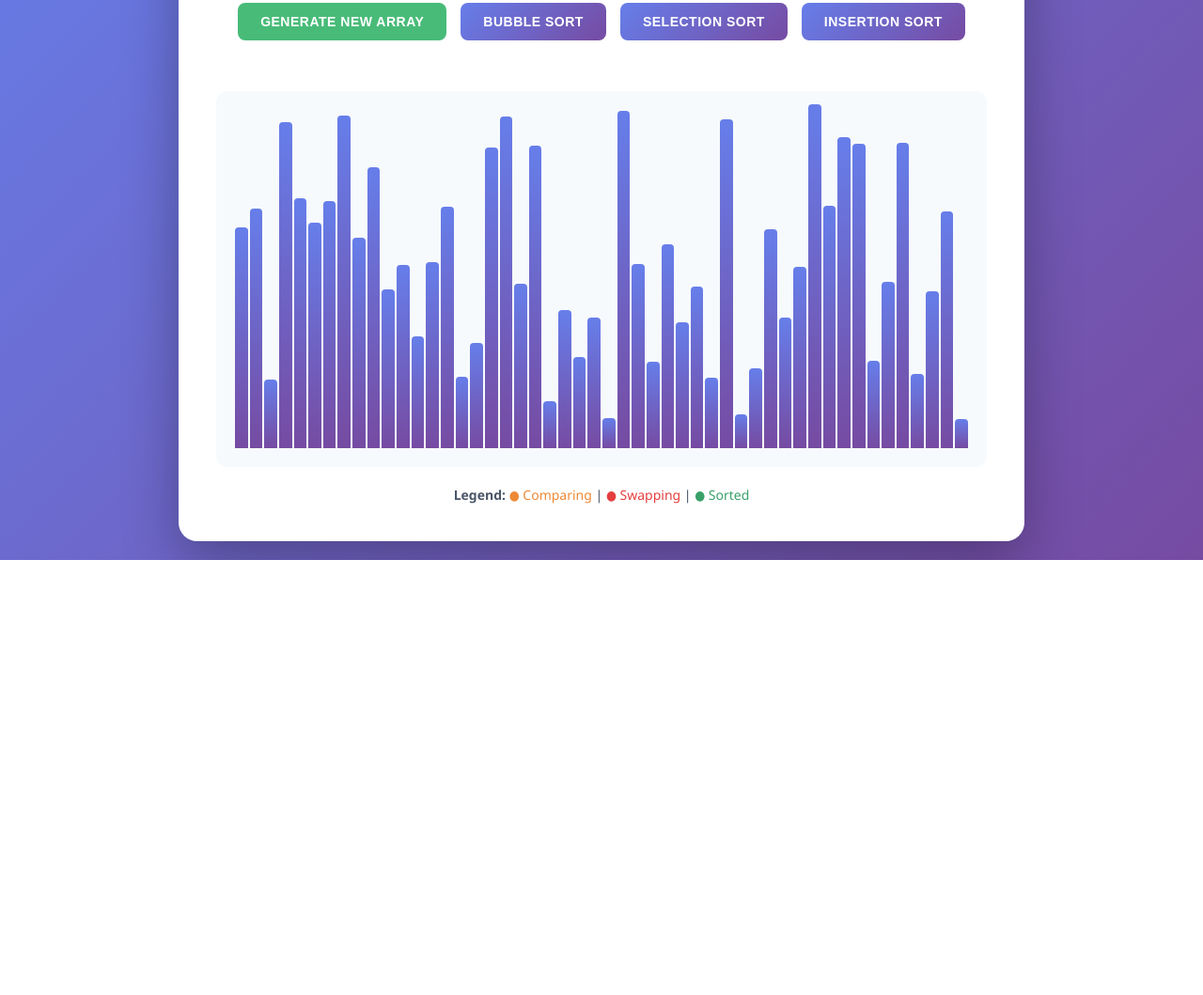
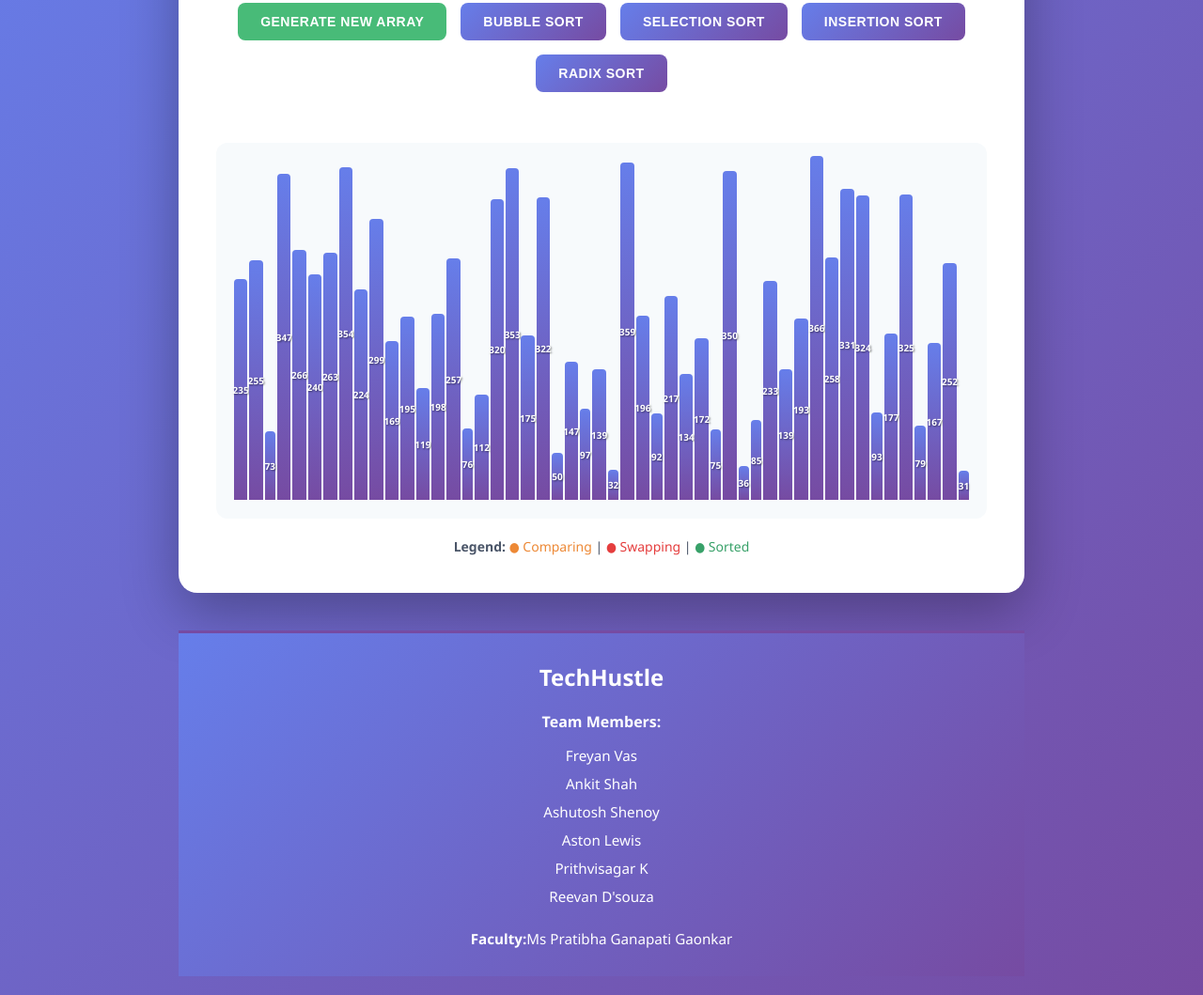
Before and after one commit to ashtosh-dev/Sorting-Algorithm-Visualizer, a plain HTML site: page index.html in a window 1280 px wide. Shown: the part 214-1273 px from the top of the page at 94% size. Before the commit the page ends 810 px from the top, so only its background shows below. Drawn offline with Linux system fonts and the light colour scheme.

Commit message:
Add radix sort,Footer,Visible numbers on graph

```diff
--- a/index.html
+++ b/index.html
@@ -28,6 +28,7 @@
             <button class="sort-btn" onclick="bubbleSort()">Bubble Sort</button>
             <button class="sort-btn" onclick="selectionSort()">Selection Sort</button>
             <button class="sort-btn" onclick="insertionSort()">Insertion Sort</button>
+            <button class="sort-btn" onclick="radixSort()">Radix Sort</button>
         </div>
 
         <div id="status" class="status"></div>
@@ -40,8 +41,26 @@
         </div>
     </div>
 
+    <footer class="footer">
+        <div class="footer-content">
+            <h3 class="team-name">TechHustle</h3>
+            <div class="team-members">
+                <p><strong>Team Members:</strong></p>
+                <ul>
+                    <li>Freyan Vas</li>
+                    <li>Ankit Shah</li>
+                    <li>Ashutosh Shenoy</li>
+                    <li>Aston Lewis</li>
+                    <li>Prithvisagar K</li>
+                    <li>Reevan D'souza</li>
+                </ul>
+            </div>
+            <div class="faculty">
+                <p><strong>Faculty:</strong>Ms Pratibha Ganapati Gaonkar</p>
+            </div>
+        </div>
+    </footer>
+
     <script src="script.js"></script>
-
-  </script>
 </body>
 </html>
--- a/script.js
+++ b/script.js
@@ -51,6 +51,11 @@ let array = [];
                     bar.classList.add('comparing');
                 }
 
+                const label = document.createElement('div');
+                label.classList.add('array-bar-label');
+                label.textContent = value;
+
+                bar.appendChild(label);
                 arrayContainer.appendChild(bar);
             });
         }
@@ -181,4 +186,61 @@ let array = [];
             isSorting = false;
             enableButtons();
         }
+
+        async function radixSort() {
+            if (isSorting) return;
+            isSorting = true;
+            disableButtons();
+            statusElement.textContent = 'Radix Sort in progress...';
+
+            const n = array.length;
+            const sortedIndices = [];
+            const max = Math.max(...array);
+
+            let exp = 1;
+            while (Math.floor(max / exp) > 0) {
+                await countingSortByDigit(exp, sortedIndices);
+                exp *= 10;
+            }
+
+            for (let i = 0; i < n; i++) sortedIndices.push(i);
+            displayArray([], [], sortedIndices);
+
+            statusElement.textContent = 'Radix Sort completed!';
+            isSorting = false;
+            enableButtons();
+        }
+
+        async function countingSortByDigit(exp, sortedIndices) {
+            const n = array.length;
+            const output = new Array(n);
+            const count = new Array(10).fill(0);
+
+            for (let i = 0; i < n; i++) {
+                displayArray([i], [], sortedIndices);
+                await sleep(getDelay());
+
+                const digit = Math.floor((array[i] / exp) % 10);
+                count[digit]++;
+            }
+
+            for (let i = 1; i < 10; i++) {
+                count[i] += count[i - 1];
+            }
+
+            for (let i = n - 1; i >= 0; i--) {
+                displayArray([i], [], sortedIndices);
+                await sleep(getDelay());
+
+                const digit = Math.floor((array[i] / exp) % 10);
+                output[count[digit] - 1] = array[i];
+                count[digit]--;
+            }
+
+            for (let i = 0; i < n; i++) {
+                displayArray([i], [], sortedIndices);
+                await sleep(getDelay());
+                array[i] = output[i];
+            }
+        }
         generateArray();
--- a/style.css
+++ b/style.css
@@ -9,8 +9,7 @@
             background: linear-gradient(135deg, #667eea 0%, #764ba2 100%);
             min-height: 100vh;
             display: flex;
-            justify-content: center;
-            align-items: center;
+            flex-direction: column;
             padding: 20px;
         }
 
@@ -21,6 +20,7 @@
             box-shadow: 0 20px 60px rgba(0, 0, 0, 0.3);
             max-width: 900px;
             width: 100%;
+            margin: 0 auto;
         }
 
         h1 {
@@ -127,6 +127,18 @@
             border-radius: 4px 4px 0 0;
             transition: all 0.3s ease;
             position: relative;
+            display: flex;
+            align-items: center;
+            justify-content: center;
+        }
+
+        .array-bar-label {
+            font-size: 10px;
+            font-weight: bold;
+            color: white;
+            text-shadow: 1px 1px 2px rgba(0,0,0,0.5);
+            white-space: nowrap;
+            pointer-events: none;
         }
 
         .array-bar.comparing {
@@ -155,3 +167,51 @@
             color: #667eea;
             min-height: 24px;
         }
+
+        .footer {
+            background: linear-gradient(135deg, #667eea 0%, #764ba2 100%);
+            color: white;
+            text-align: center;
+            padding: 30px 20px;
+            margin-top: 40px;
+            border-top: 3px solid #764ba2;
+            width: 100%;
+            max-width: 900px;
+            margin-left: auto;
+            margin-right: auto;
+        }
+
+        .footer-content {
+            max-width: 900px;
+            margin: 0 auto;
+        }
+
+        .team-name {
+            font-size: 1.5em;
+            margin-bottom: 20px;
+            font-weight: 700;
+        }
+
+        .team-members {
+            margin-bottom: 20px;
+        }
+
+        .team-members p {
+            font-weight: 600;
+            margin-bottom: 10px;
+        }
+
+        .team-members ul {
+            list-style: none;
+            padding: 0;
+        }
+
+        .team-members li {
+            padding: 5px 0;
+            font-size: 0.95em;
+        }
+
+        .faculty {
+            font-size: 0.95em;
+            font-weight: 500;
+        }
```
Also changed, not shown: 2 other files.
